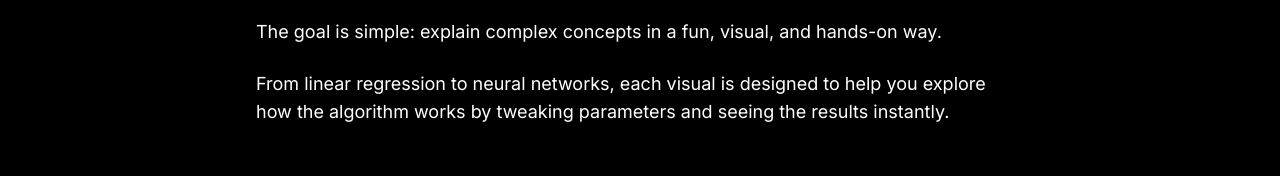
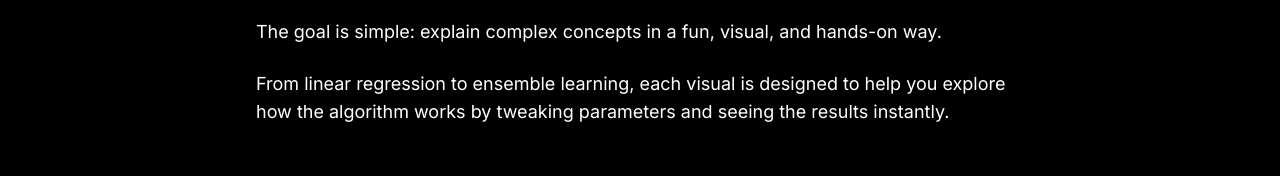
Before and after one commit to Tharaka410/ml-vis-frontend, a Next.js app: page /about in a window 1280 px wide. Shown: the part 295-471 px from the top of the page. Built offline with nearby package versions, Linux system fonts and the light colour scheme.

Commit message:
Change in about page

```diff
--- a/app/about/page.tsx
+++ b/app/about/page.tsx
@@ -13,7 +13,7 @@ export default function AboutPage() {
   </p>
 
   <p className="text-lg mb-6">
-    From linear regression to neural networks, each visual is designed to help you explore how the algorithm works by tweaking parameters and seeing the results instantly.
+    From linear regression to ensemble learning, each visual is designed to help you explore how the algorithm works by tweaking parameters and seeing the results instantly.
   </p>
 
   <h2 className="text-2xl font-bold mt-12 mb-4">How It Works</h2>
```
